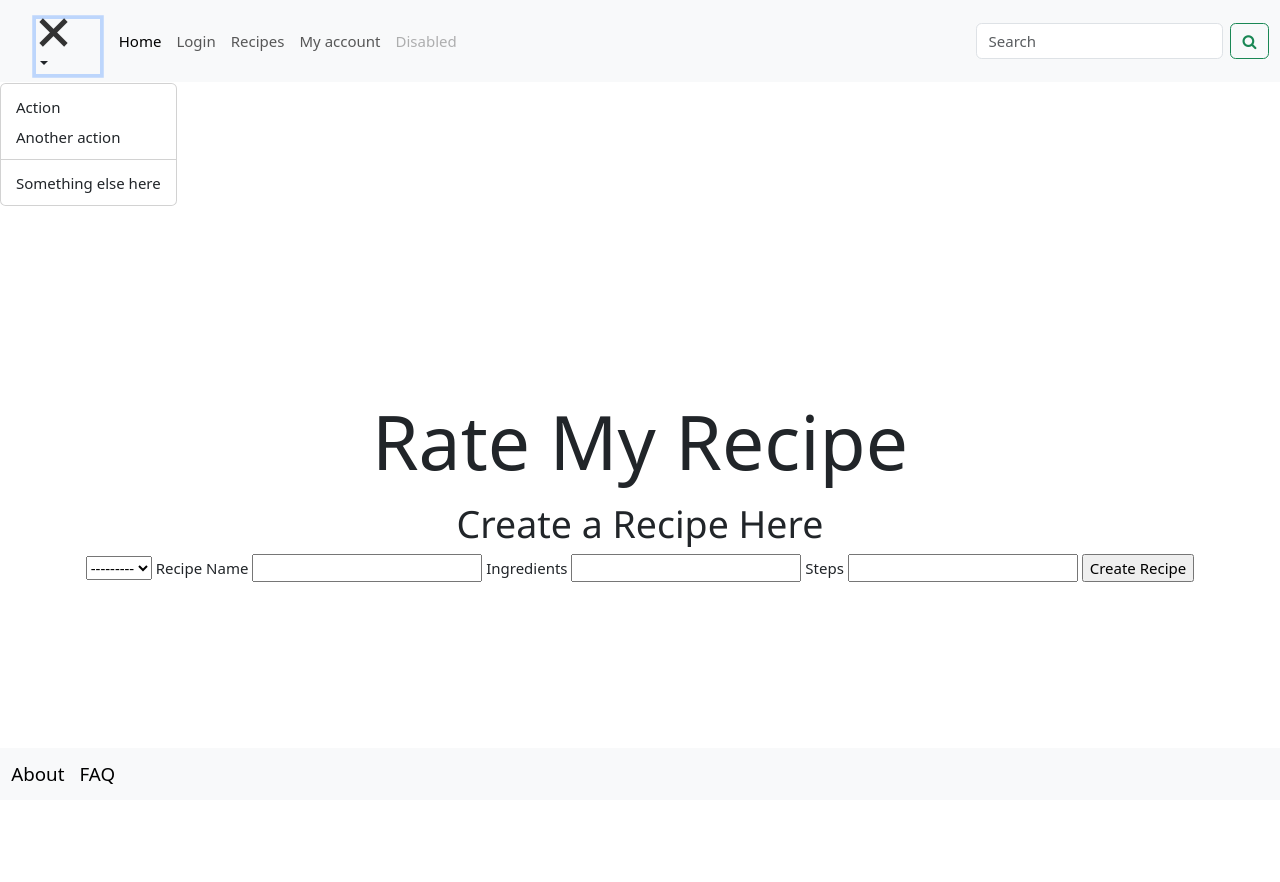
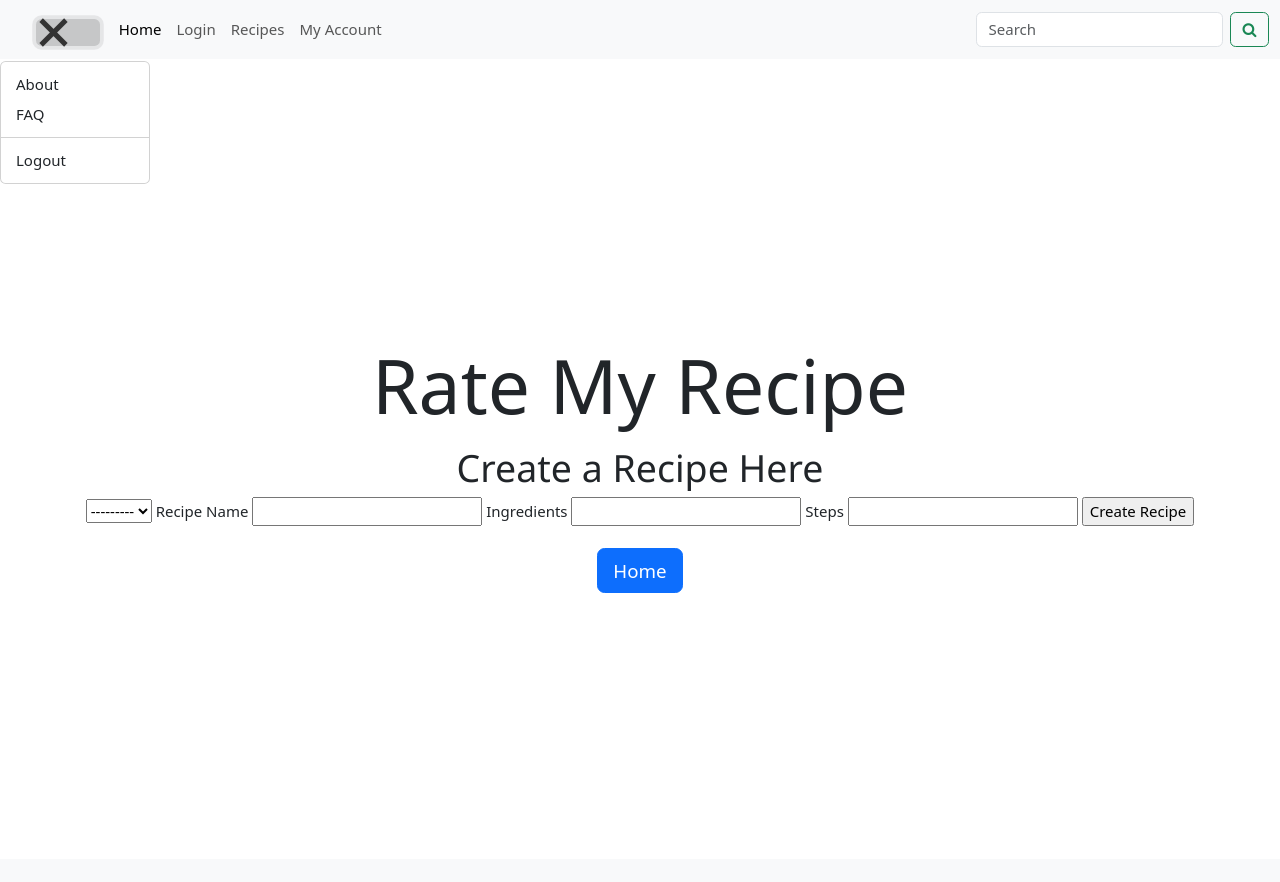
Before and after one commit to AlysonDick/recipes_project, a Django app: page /recipes/create_recipe/ in a window 1280 px wide, after a click that opens the changed part. After the commit the page ends 593 px from the top, so only its background shows below. Run offline with Django 3.2, Linux system fonts and the light colour scheme; the visitor is signed in with stand-in values (Sample User, id 1); data that the repository does not hold is empty.

Commit message:
Commit on behalf of Liam. Changes made to .html files bootstrap, create_recipe, home, my_account and register

```diff
--- a/templates/recipes/bootstrap_base.html
+++ b/templates/recipes/bootstrap_base.html
@@ -13,6 +13,9 @@
 
     <title>Rate My Recipe - {% block title_block %} Default title {% endblock %} </title>
 <style>
+.dropdown-toggle::after {
+  display: none;
+}
 .container {
   width: 100px;
   padding-top: 5px;
@@ -47,16 +50,16 @@ transform: translate(0, -11px) rotate(45deg);
   <nav class="navbar navbar-expand-lg bg-body-tertiary">
       <div class="container-fluid">
         <div class="container" onclick="myFunction(this)">
-      <a class="nav-link dropdown-toggle" href="#" role="button" data-bs-toggle="dropdown" aria-expanded="false">
+      <a class="btn nav-link dropdown-toggle btn-light" href="#" role="button" data-bs-toggle="dropdown" aria-expanded="false">
         <div class="bar1"></div>
         <div class="bar2"></div>
         <div class="bar3"></div>
       </a>
       <ul class="dropdown-menu">
-        <li><a class="dropdown-item" href="#">Action</a></li>
-        <li><a class="dropdown-item" href="#">Another action</a></li>
+        <li><a class="dropdown-item" href="{% url 'recipes:about' %}">About</a></li>
+        <li><a class="dropdown-item" href="{% url 'recipes:faq' %}">FAQ</a></li>
         <li><hr class="dropdown-divider"></li>
-        <li><a class="dropdown-item" href="#">Something else here</a></li>
+        <li><a class="dropdown-item" href="{% url 'recipes:logout' %}">Logout</a></li>
       </ul>
     </div>
           <button class="navbar-toggler" type="button" data-bs-toggle="collapse" data-bs-target="#navbarSupportedContent" aria-controls="navbarSupportedContent" aria-expanded="false" aria-label="Toggle navigation">
@@ -65,7 +68,7 @@ transform: translate(0, -11px) rotate(45deg);
           <div class="collapse navbar-collapse" id="navbarSupportedContent">
             <ul class="navbar-nav me-auto mb-2 mb-lg-0">
               <li class="nav-item">
-                <a class="nav-link active" aria-current="page" href="{% url 'recipes:home' %}">Home</a>
+                <a class="nav-link active" aria-current="page" href={% url 'recipes:home' %}>Home</a>
               </li>
               <li class="nav-item">
                 <a class="nav-link" href="{% url 'recipes:login' %}">Login</a>
@@ -74,11 +77,7 @@ transform: translate(0, -11px) rotate(45deg);
                 <a class="nav-link" href="{% url 'recipes:recipes' %}">Recipes</a>
               </li>
               <li class="nav-item">
-                <a class="nav-link" href="{% url 'recipes:my_account' %}">My account</a>
-              </li>
-
-              <li class="nav-item">
-                <a class="nav-link disabled">Disabled</a>
+                <a class="nav-link" href="{% url 'recipes:my_account' %}">My Account</a>
               </li>
             </ul>
             <form class="d-flex" role="search" method="post" id="user-form">
@@ -97,14 +96,6 @@ transform: translate(0, -11px) rotate(45deg);
       {% endblock %}
       </div>
 
-      <!--Code for the bottom navigation bar-->
-      <nav class="navbar fixed-bottom bg-body-tertiary">
-        <div class="container-fluid"  style="display: flex; justify-content: flex-start;">
-          <a class="navbar-brand " href="{% url 'recipes:about' %}">About</a>
-          <a class="navbar-brand " href="{% url 'recipes:faq' %}">FAQ</a>
-        </div>
-      </nav>
-
 
       <script>
       function myFunction(x) {
--- a/templates/recipes/create_recipe.html
+++ b/templates/recipes/create_recipe.html
@@ -16,7 +16,7 @@
   </header>
 <h1>Create a Recipe Here</h1>
         <div>
-            <form id='recipe_form' method='post' action='/recipes/create_recipe/''>
+            <form id='recipe_form' method='post' action='/recipes/create_recipe/'>
                 {% csrf_token %}
                 {% for field in form.visible_fields %}
                     {{ field.errors }}
@@ -26,4 +26,9 @@
                 <input type='submit' name='submit' value='Create Recipe' />
             </form>
         </div>
+        <div>
+          <br>
+            <a href="{% url 'recipes:home' %}" class="w-100 btn btn-lg btn-primary">Home</a><br />
+        </div>
+
 {% endblock %}
--- a/templates/recipes/home.html
+++ b/templates/recipes/home.html
@@ -17,7 +17,8 @@
         <h3>This is the Home Page</h3>
         <p class="lead"><strong>{{ boldmessage }}</strong><br /></p>
         <p class="lead">
-        <a href="{% url 'recipes:register' %}" class=w-100 btn btn-lg btn-primary>Sign Up</a></p>
+        <a href="{% url 'recipes:register' %}" class="w-100 btn btn-lg btn-primary">Sign Up</a></p>
+        <p class="mt-5 mb-3 text-muted">&copy; 2017–2022</p>
     </div>
 </div>
 
```
Also changed, not shown: populate_recipes.py (+9 -2 lines), templates/recipes/my_account.html (+12 -13 lines), templates/recipes/register.html (+4 -4 lines).
